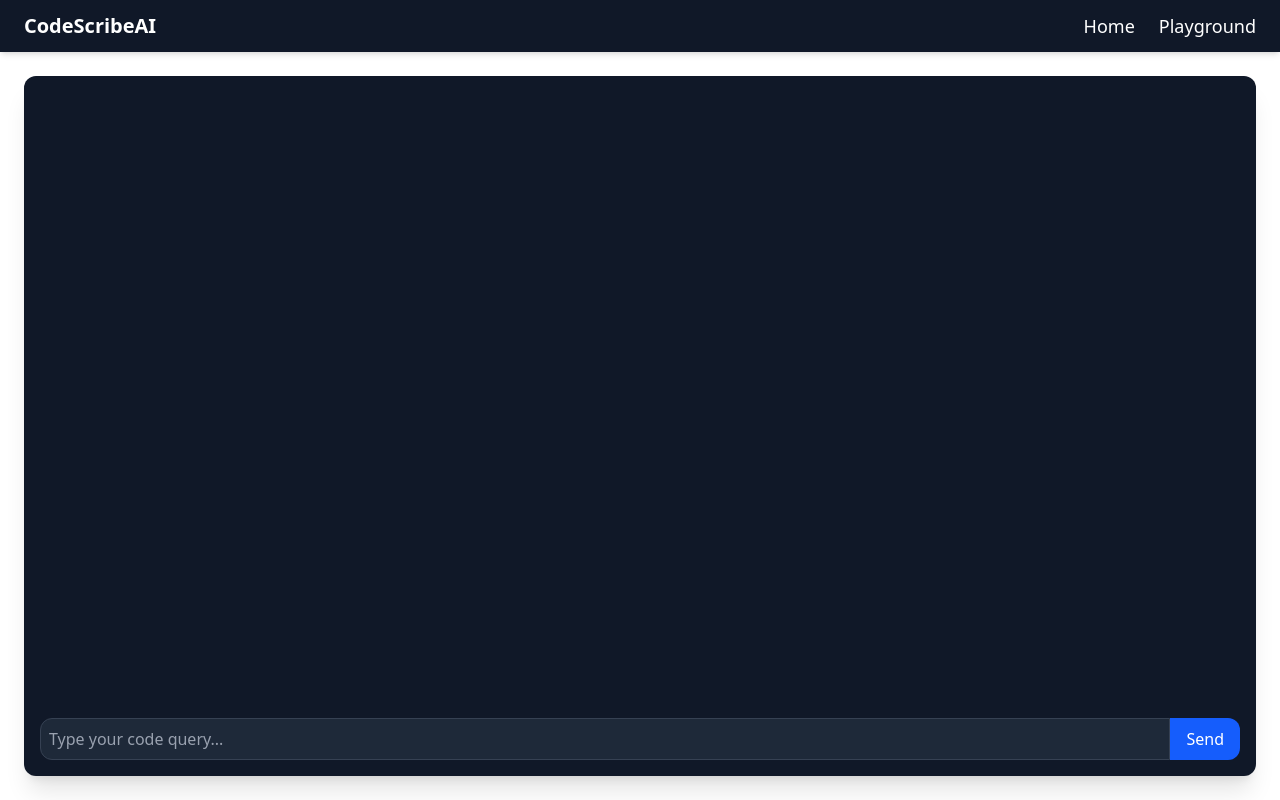
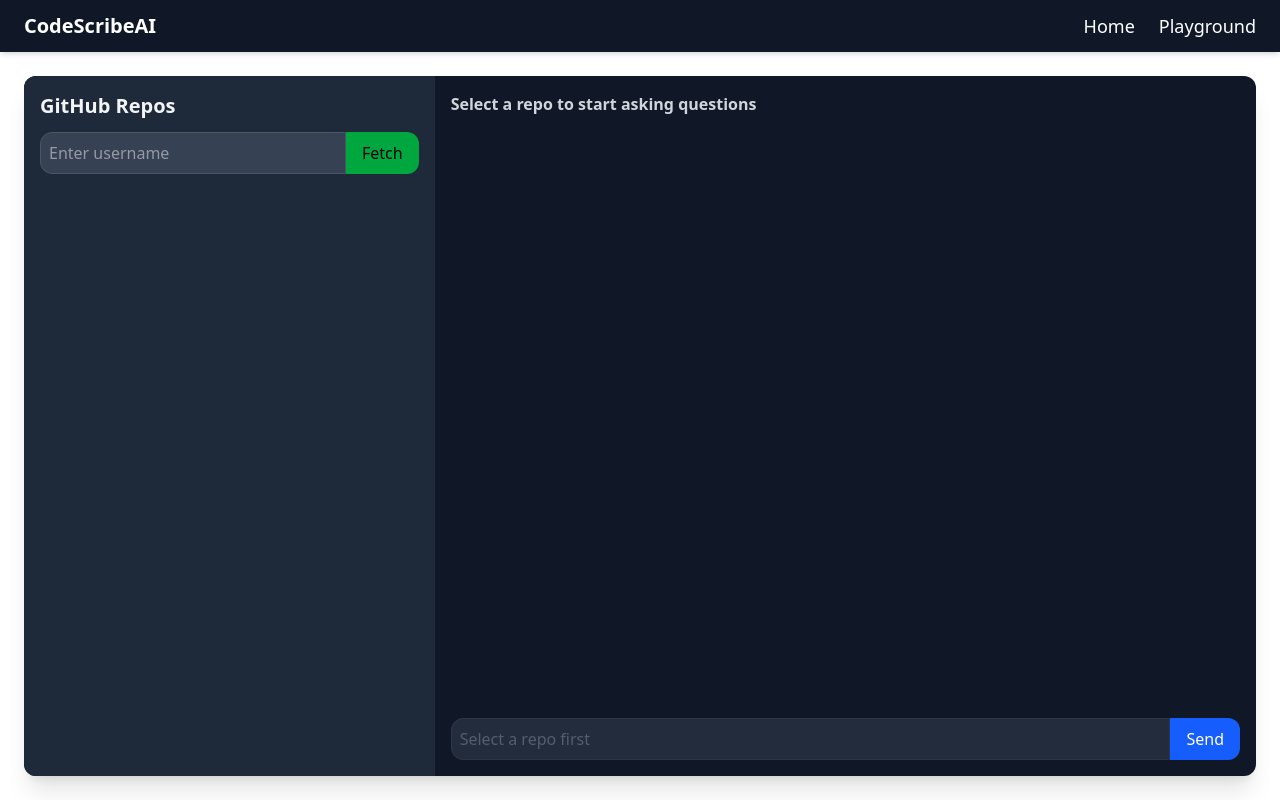
Before and after one commit to SHRAVANIRANE/codescribeAI-coding-assistant, a React (Vite) app in the folder frontend/: page /playground in a window 1280 px wide. Built offline with nearby package versions, Linux system fonts and the light colour scheme.

Commit message:
repo selection + chat UI

```diff
--- a/frontend/src/components/ChatBox.jsx
+++ b/frontend/src/components/ChatBox.jsx
@@ -5,34 +5,33 @@ export default function ChatBox() {
   const [input, setInput] = useState("");
   const [loading, setLoading] = useState(false);
 
+  const [githubUser, setGithubUser] = useState("");
+  const [repos, setRepos] = useState([]);
+  const [repoLoading, setRepoLoading] = useState(false);
+  const [repoError, setRepoError] = useState("");
+  const [selectedRepo, setSelectedRepo] = useState(null);
+
+  // Chat send handler
   const handleSend = async () => {
     if (!input.trim()) return;
-
     const newMsg = { role: "user", text: input };
     setMessages((prev) => [...prev, newMsg]);
     setInput("");
     setLoading(true);
 
     try {
-      // 🔹 Call FastAPI chat endpoint instead of /me
       const res = await fetch("http://127.0.0.1:8000/api/chat", {
         method: "POST",
         headers: { "Content-Type": "application/json" },
-        body: JSON.stringify({ message: input }),
+        body: JSON.stringify({ message: input, repo: selectedRepo?.name }),
         credentials: "include",
       });
 
-      if (!res.ok) {
-        throw new Error("Backend error");
-      }
+      if (!res.ok) throw new Error("Backend error");
 
       const data = await res.json();
-
-      setMessages((prev) => [
-        ...prev,
-        { role: "assistant", text: data.reply }, // ✅ backend sends reply
-      ]);
-    } catch (err) {
+      setMessages((prev) => [...prev, { role: "assistant", text: data.reply }]);
+    } catch {
       setMessages((prev) => [
         ...prev,
         { role: "assistant", text: "⚠️ Could not reach AI backend." },
@@ -42,9 +41,73 @@ export default function ChatBox() {
     }
   };
 
+  // Fetch GitHub repos
+  const fetchRepos = async () => {
+    if (!githubUser.trim()) return;
+    setRepoLoading(true);
+    setRepoError("");
+    try {
+      const res = await fetch(`http://127.0.0.1:8000/repos/${githubUser}`);
+      if (!res.ok) throw new Error("User not found");
+      const data = await res.json();
+      setRepos(data);
+    } catch (err) {
+      setRepoError(err.message);
+      setRepos([]);
+    } finally {
+      setRepoLoading(false);
+    }
+  };
+
   return (
-    <div className="flex flex-col h-full bg-gray-900 rounded-xl shadow-xl p-4 text-gray-100">
-      {/* Chat Messages */}
+    <div className="flex h-full w-full bg-gray-900 rounded-xl shadow-xl overflow-hidden">
+      {/* Sidebar */}
+      <div className="w-1/3 bg-gray-800 p-4 flex flex-col">
+        <h2 className="text-xl font-semibold mb-3 text-gray-100">
+          GitHub Repos
+        </h2>
+        <div className="flex mb-3">
+          <input
+            value={githubUser}
+            onChange={(e) => setGithubUser(e.target.value)}
+            placeholder="Enter username"
+            className="flex-1 p-2 rounded-l-xl bg-gray-700 border border-gray-600 text-gray-100 outline-none"
+          />
+          <button
+            onClick={fetchRepos}
+            className="bg-green-600 px-4 rounded-r-xl hover:bg-green-700 transition"
+          >
+            Fetch
+          </button>
+        </div>
+        {repoLoading && <p className="text-gray-400">Loading...</p>}
+        {repoError && <p className="text-red-500">{repoError}</p>}
+        <ul className="flex-1 overflow-y-auto space-y-2 mt-2">
+          {repos.map((repo, idx) => (
+            <li
+              key={idx}
+              onClick={() => setSelectedRepo(repo)}
+              className={`p-2 rounded cursor-pointer transition ${
+                selectedRepo?.name === repo.name
+                  ? "bg-green-600 text-white"
+                  : "bg-gray-700 hover:bg-gray-600 text-gray-200"
+              }`}
+            >
+              {repo.name}
+            </li>
+          ))}
+        </ul>
+      </div>
+
+      {/* Chat Area */}
+      <div className="w-2/3 flex flex-col p-4">
+        <div className="mb-2 text-gray-300 font-semibold">
+          {selectedRepo
+            ? `Selected Repo: ${selectedRepo.name}`
+            : "Select a repo to start asking questions"}
+        </div>
+
+        {/* Messages */}
         <div className="flex-1 overflow-y-auto space-y-3 mb-4 pr-2">
           {messages.map((msg, idx) => (
             <div
@@ -52,7 +115,7 @@ export default function ChatBox() {
               className={`p-3 rounded-lg max-w-xl break-words ${
                 msg.role === "user"
                   ? "bg-blue-600 text-white self-end"
-                : "bg-gray-800 text-gray-200 self-start"
+                  : "bg-gray-700 text-gray-200 self-start"
               }`}
             >
               {msg.text}
@@ -68,9 +131,17 @@ export default function ChatBox() {
           <input
             value={input}
             onChange={(e) => setInput(e.target.value)}
-          placeholder="Type your code query..."
-          className="flex-1 p-2 bg-gray-800 border border-gray-700 rounded-l-xl outline-none text-gray-100 placeholder-gray-400"
+            placeholder={
+              selectedRepo
+                ? "Ask something about this repo..."
+                : "Select a repo first"
+            }
+            disabled={!selectedRepo}
+            className={`flex-1 p-2 bg-gray-700 border border-gray-600 rounded-l-xl outline-none text-gray-100 placeholder-gray-400 ${
+              !selectedRepo ? "opacity-50 cursor-not-allowed" : ""
+            }`}
           />
+
           <button
             onClick={handleSend}
             className="bg-blue-600 text-white px-4 rounded-r-xl hover:bg-blue-700 transition"
@@ -79,5 +150,6 @@ export default function ChatBox() {
           </button>
         </div>
       </div>
+    </div>
   );
 }
```
Also changed, not shown: 1 other file (tests, documents, lock files or other folders). Lines whose indentation alone changed are shown as unchanged.
